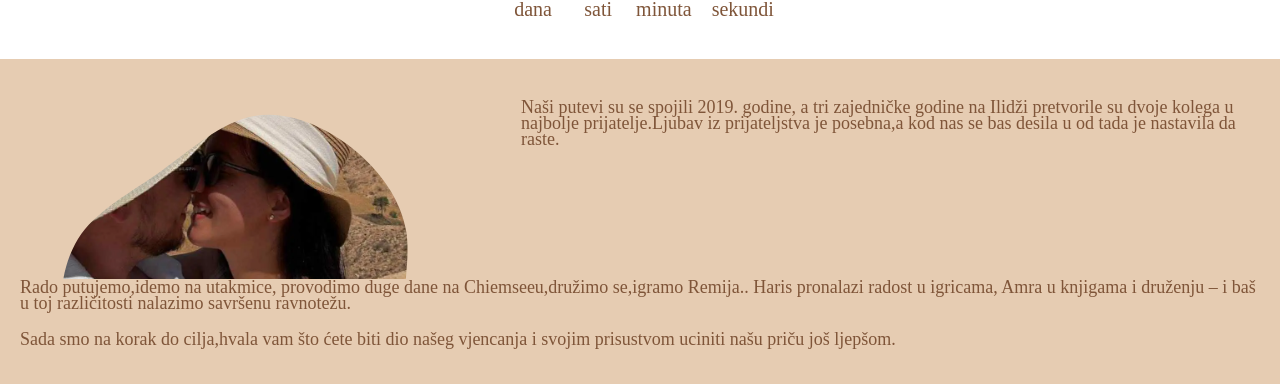
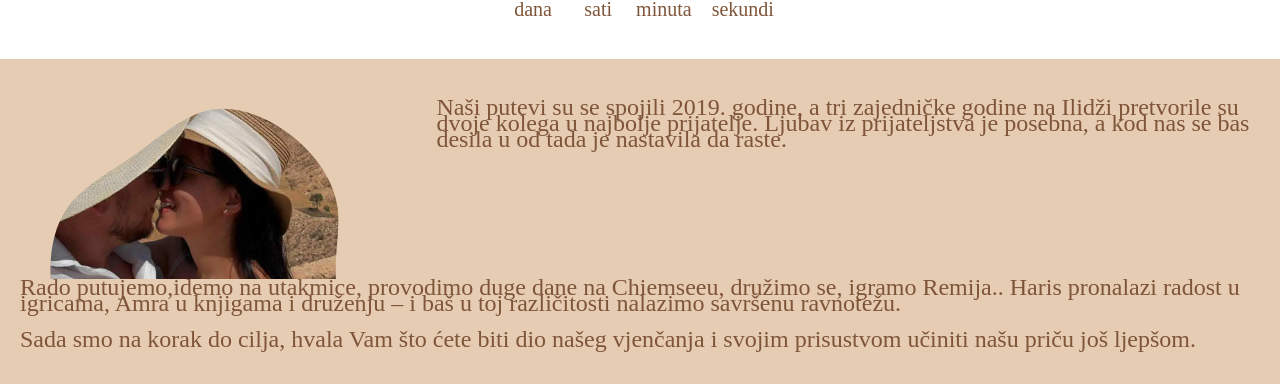
Before and after one commit to hariskablar/ceremony, a React (Vite) app: page / in a window 1280 px wide. Shown: the part 937-1321 px from the top of the page. Built offline with nearby package versions, Linux system fonts and the light colour scheme; a web font is replaced by a local one.

Commit message:
font-size

```diff
--- a/src/components/AboutUs.jsx
+++ b/src/components/AboutUs.jsx
@@ -26,22 +26,22 @@ const AboutUs = () => {
           className='blob-mask w-[1000px] h-[200px] transition-all duration-700 bg-center bg-cover'
           style={{ backgroundImage: `url(${images[index]})` }}
         ></div>
-        <p className='text-earth-4 px-5 py-5 text-lg  leading-4'>
+        <p className='text-earth-4 px-5 py-5 text-2xl  leading-4'>
           Naši putevi su se spojili 2019. godine, a tri zajedničke godine na
-          Ilidži pretvorile su dvoje kolega u najbolje prijatelje.Ljubav iz
-          prijateljstva je posebna,a kod nas se bas desila u od tada je
+          Ilidži pretvorile su dvoje kolega u najbolje prijatelje. Ljubav iz
+          prijateljstva je posebna, a kod nas se bas desila u od tada je
           nastavila da raste.
         </p>
       </div>
-      <p className='text-earth-4 text-lg  leading-4 px-5 mb-5'>
-        Rado putujemo,idemo na utakmice, provodimo duge dane na
-        Chiemseeu,družimo se,igramo Remija.. Haris pronalazi radost u igricama,
-        Amra u knjigama i druženju – i baš u toj različitosti nalazimo savršenu
+      <p className='text-earth-4 text-2xl  leading-4 px-5 mb-5'>
+        Rado putujemo,idemo na utakmice, provodimo duge dane na Chiemseeu,
+        družimo se, igramo Remija.. Haris pronalazi radost u igricama, Amra u
+        knjigama i druženju – i baš u toj različitosti nalazimo savršenu
         ravnotežu.
       </p>
-      <p className='text-earth-4 text-lg leading-4 px-5'>
-        Sada smo na korak do cilja,hvala vam što ćete biti dio našeg vjencanja i
-        svojim prisustvom uciniti našu priču još ljepšom.
+      <p className='text-earth-4 text-2xl leading-4 px-5'>
+        Sada smo na korak do cilja, hvala Vam što ćete biti dio našeg vjenčanja
+        i svojim prisustvom učiniti našu priču još ljepšom.
       </p>
     </div>
   );
```
